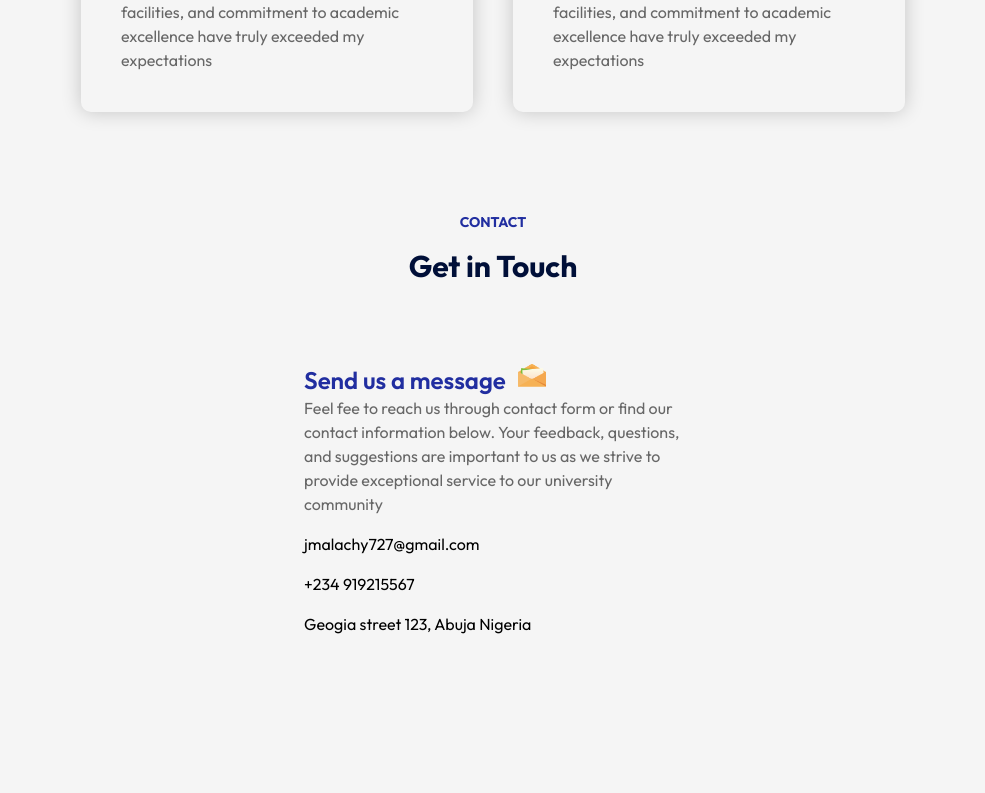
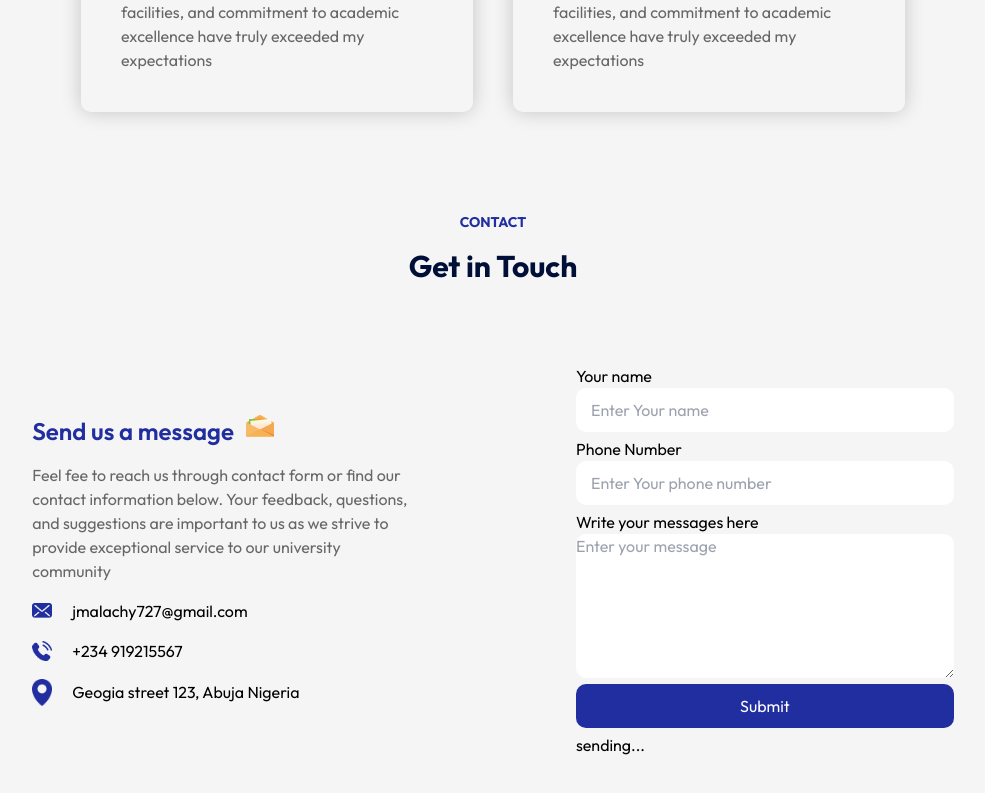
Before and after one commit to johnberry3/Edusity, a React (Vite) app: page / in a window 1280 px wide. Shown: the part 2847-3640 px from the top of the page, without its empty margins (147-1132 px from the left). Before the commit the page ends 3563 px from the top, so only its background shows below. Built offline with nearby package versions, Linux system fonts and the light colour scheme.

Commit message:
Added changes

```diff
--- a/src/Components/Contact/Contact.css
+++ b/src/Components/Contact/Contact.css
@@ -2,3 +2,20 @@
     margin: 80px auto;
     max-width: 90%;
 }
+.contactIcon  li img{
+    width: 20px;
+}
+.contactIcon li{
+    display: flex;
+    gap: 20px;
+    align-items: center;
+}
+.contact-col input, textarea, .submitBtn{
+     width: 100%;
+     outline: none;
+    border-radius: 10px;
+    margin-bottom: 5px;
+}
+.contact-col input, textarea, .submitBtn{
+    padding: 10px 15px ;
+}
--- a/src/Components/Contact/Contact.jsx
+++ b/src/Components/Contact/Contact.jsx
@@ -1,21 +1,33 @@
 import React from 'react'
 import './Contact.css'
 import msg_icon from '../../assets/msg-icon.png'
+import mail_icon from '../../assets/mail-icon.png'
+import phone_icon from '../../assets/phone-icon.png'
+import location_icon from '../../assets/location-icon.png'
 
 const Contact = () => {
   return (
-    <div className="contact flex justify-center  items-center">
+    <div className="contact flex justify-between  items-center">
          <div className="contact-col flex flex-col   basis-[41%]">
-            <h3 className='text-2xl flex gap-3 items-start font-semibold text-[#212ea0]'>Send us a message <img src={msg_icon} className='w-7' alt="" /></h3>
+            <h3 className='text-2xl mb-4 flex gap-3 items-start font-semibold text-[#212ea0]'>Send us a message <img src={msg_icon} className='w-7' alt="" /></h3>
             <h2 className='text-[#676767] mb-4'>Feel fee to reach us through contact form or find  our contact information below. Your feedback, questions, and suggestions are important to us as we strive to provide exceptional service to our university community</h2>
-            <ul className='flex flex-col gap-4'>
-                <li>jmalachy727@gmail.com</li>
-                <li>+234 919215567</li>
-                <li>Geogia street 123, Abuja Nigeria</li>
+            <ul className='contactIcon flex flex-col gap-4'>
+                <li><img src={mail_icon} alt="" />jmalachy727@gmail.com</li>
+                <li><img src={phone_icon} alt="" />+234 919215567</li>
+                <li><img src={location_icon} alt="" />Geogia street 123, Abuja Nigeria</li>
             </ul>
          </div>
-         <div className="contact-col">
-
+         <div className="contact-col flex flex-col basis-[41%]">
+              <form action="">
+                  <label htmlFor="">Your name</label>
+                  <input type="text" name='name' placeholder='Enter Your name' required />
+                  <label htmlFor="">Phone Number</label>
+                  <input type="tel" name="Phone Number" id="" placeholder='Enter Your phone number' required />
+                  <label htmlFor="">Write your messages here</label>
+                  <textarea name="message" rows="6" placeholder='Enter your message'></textarea>
+                  <button type='submit' className='submitBtn bg-[#212ea0] text-white'>Submit</button>
+              </form>
+              <span>sending...</span>
          </div>
     </div>
   )
```
